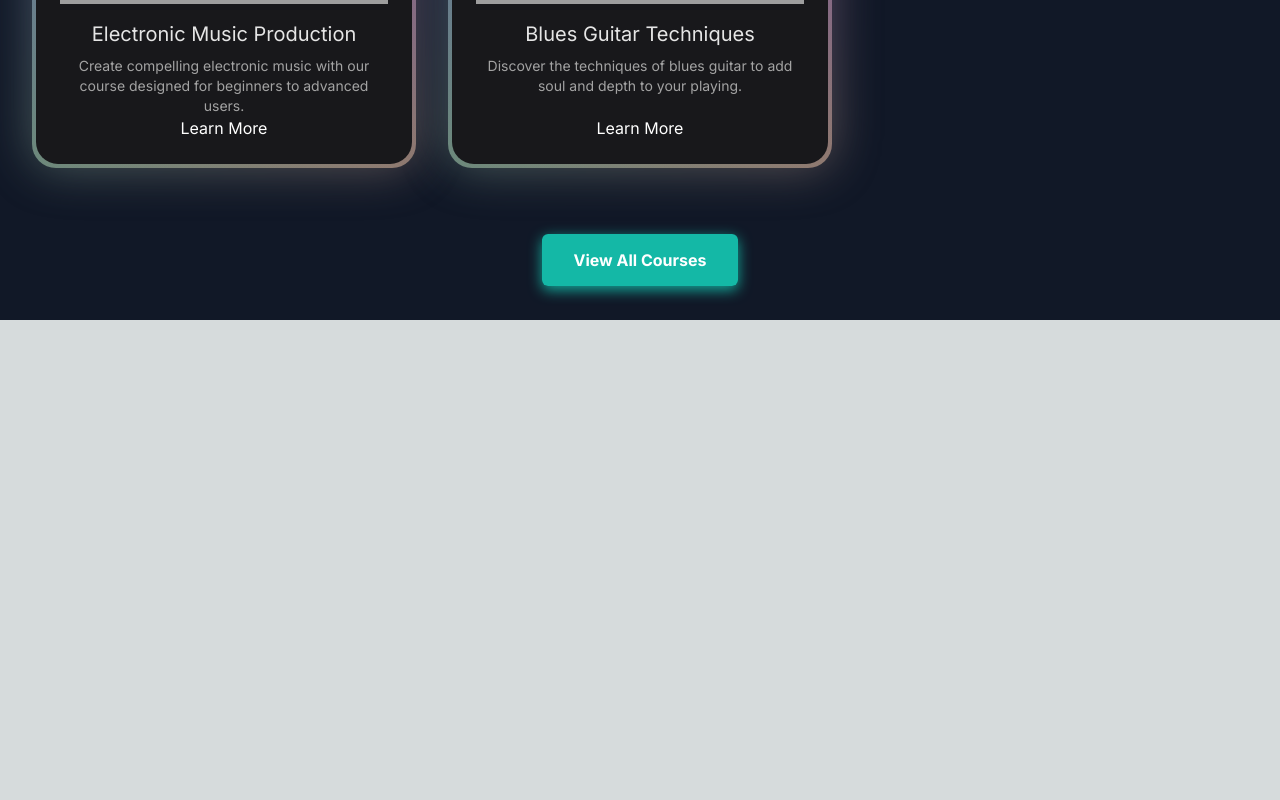
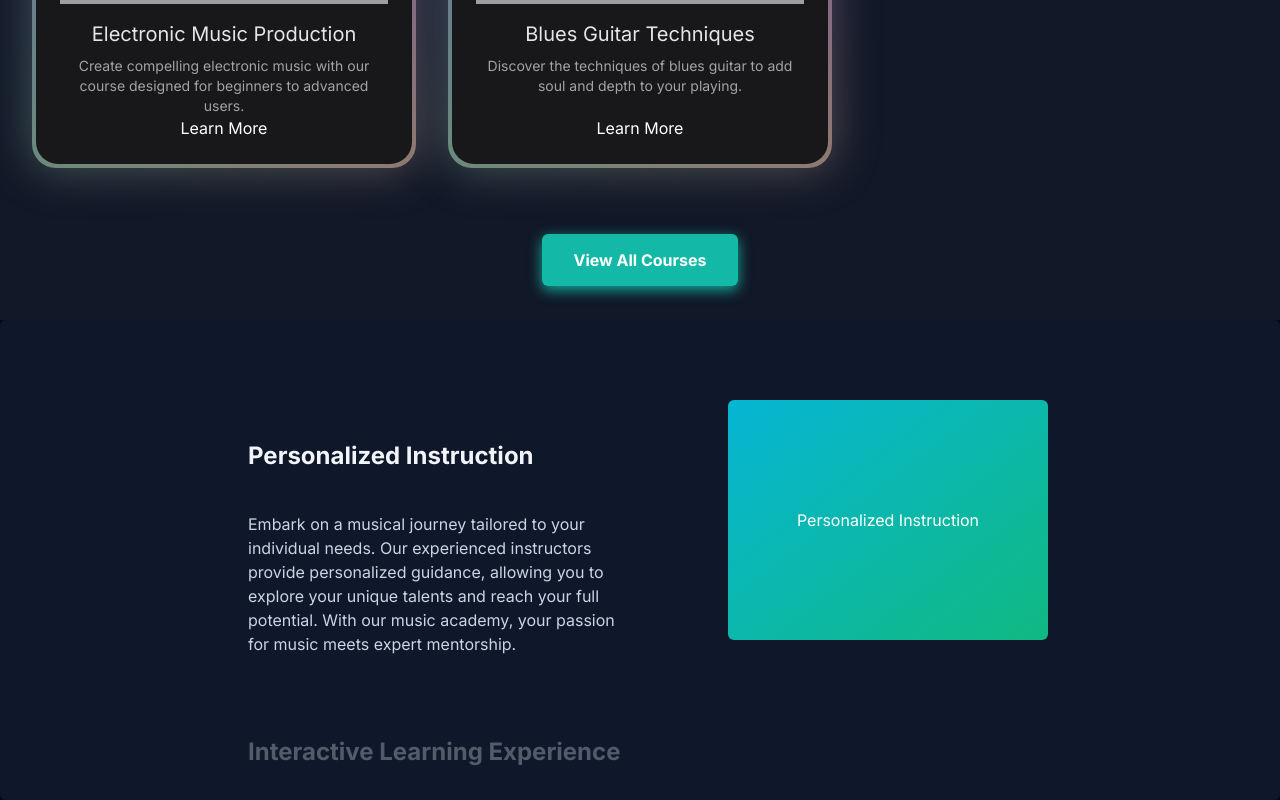
Before and after one commit to Mujeeb218353/Next-Music-App, a Next.js app: page / in a window 1280 px wide. Shown: the part 1540-2340 px from the top of the page. Before the commit the page ends 1860 px from the top, so only its background shows below. Built offline with nearby package versions, Linux system fonts and the light colour scheme; grey boxes are pictures that could not be loaded.

Commit message:
3rd commit

```diff
--- a/next.config.mjs
+++ b/next.config.mjs
@@ -27,6 +27,21 @@ const nextConfig = {
             hostname: 'cdn.mos.cms.futurecdn.net',
             port: '',
           },
+          {
+            protocol: 'https',
+            hostname: 'www.eschoolnews.com',
+            port: '',
+          },
+          {
+            protocol: 'https',
+            hostname: 'www.dublincity.ie',
+            port: '',
+          },
+          {
+            protocol: 'https',
+            hostname: 'images.squarespace-cdn.com',
+            port: '',
+          },
         ],
       },
 };
--- a/package.json
+++ b/package.json
@@ -14,6 +14,7 @@
     "next": "14.2.3",
     "react": "^18",
     "react-dom": "^18",
+    "sass": "^1.77.4",
     "tailwind-merge": "^2.3.0"
   },
   "devDependencies": {
--- a/src/app/page.tsx
+++ b/src/app/page.tsx
@@ -1,11 +1,13 @@
 import HeroSection from "@/components/HeroSection";
 import FeaturedCourses from "@/components/FeaturedCourses";
+import { WhyChooseUs } from "@/components/WhyChooseUs";
 
 export default function Home() {
   return (
     <main className="min-h-screen bg-black/[0.96] antialiased bg-grid-white/[0.02] text-white">
       <HeroSection />
       <FeaturedCourses/>
+      <WhyChooseUs/>
     </main>
   );
 }
--- a/src/components/FeaturedCourses.tsx
+++ b/src/components/FeaturedCourses.tsx
@@ -42,7 +42,6 @@ const FeaturedCourses = () => {
                     height="400"
                     width="400"
                     priority={true}
-                    className="object-contain"
                   />
                   <p className="text-lg sm:text-xl text-black mt-4 mb-2 dark:text-neutral-200">
                     {course.title}
--- /dev/null
+++ b/src/components/WhyChooseUs.tsx
@@ -0,0 +1,91 @@
+"use client";
+import React from "react";
+import { StickyScroll } from "./ui/sticky-scroll-reveal";
+import Image from "next/image";
+import './styles/WhyChooseUs.scss';
+
+const musicSchoolContent = [
+  {
+    title: "Personalized Instruction",
+    description:
+      "Embark on a musical journey tailored to your individual needs. Our experienced instructors provide personalized guidance, allowing you to explore your unique talents and reach your full potential. With our music academy, your passion for music meets expert mentorship.",
+    content: (
+      <div className="h-full w-full bg-[linear-gradient(to_bottom_right,var(--cyan-500),var(--emerald-500))] flex items-center justify-center text-white">
+        Personalized Instruction
+      </div>
+    ),
+  },
+  {
+    title: "Interactive Learning Experience",
+    description:
+      "Immerse yourself in an interactive learning environment that fosters creativity and engagement. Our music academy offers hands-on activities, collaborative projects, and live performances, allowing you to learn by doing and connect with fellow musicians.",
+    content: (
+      <div className="h-full w-full bg-[linear-gradient(to_bottom_right,var(--blue-500),var(--purple-500))] flex items-center justify-center text-white absolute">
+        <Image
+          src="https://www.eschoolnews.com/files/2021/03/online-music-education-tools.jpg"
+          alt="Interactive Learning Experience"
+          fill
+          sizes="(max-width: 768px) 100vw, (max-width: 1200px) 50vw, 33vw"
+        />
+      </div>
+    ),
+  },
+  {
+    title: "Cutting-Edge Curriculum",
+    description:
+      "Stay ahead of the curve with our cutting-edge curriculum designed to meet the demands of today's music industry. From music theory to performance techniques, our comprehensive program covers all aspects of music education, ensuring you have the skills and knowledge to succeed.",
+    content: (
+      <div className="h-full w-full bg-[linear-gradient(to_bottom_right,var(--orange-500),var(--yellow-500))] flex items-center justify-center text-white">
+        Cutting-Edge Curriculum
+      </div>
+    ),
+  },
+  {
+    title: "Expansive Resource Library",
+    description:
+      "Access a wealth of resources to support your musical journey. Our music academy provides a vast library of sheet music, recordings, tutorials, and more, giving you the tools you need to explore new genres, refine your skills, and broaden your musical horizons.",
+    content: (
+      <div className="h-full w-full bg-[linear-gradient(to_bottom_right,var(--green-500),var(--teal-500))] flex items-center justify-center text-white absolute">
+        <Image
+          src="https://www.dublincity.ie/sites/default/files/styles/inline_image/public/2020-10/central-library-music-1024px.jpg.webp?itok=QJJMQUSV"
+          alt="Expansive Resource Library"
+          fill
+          sizes="(max-width: 768px) 100vw, (max-width: 1200px) 50vw, 33vw"
+        />
+      </div>
+    ),
+  },
+  {
+    title: "Live Performances",
+    description:
+      "Experience the thrill of live music performances and showcase your talents on stage. Our music academy provides numerous opportunities for students to perform in concerts, recitals, and festivals, allowing you to share your passion for music with others.",
+    content: (
+      <div className="h-full w-full bg-[linear-gradient(to_bottom_right,var(--pink-500),var(--red-500))] flex items-center justify-center text-white">
+        Live Performances
+      </div>
+    ),
+  },
+  {
+    title: "Community Engagement",
+    description:
+      "Join a vibrant community of musicians and music enthusiasts. Our music academy fosters connections through workshops, masterclasses, and networking events, providing you with a supportive environment to grow and thrive as an artist.",
+    content: (
+      <div className="h-full w-full bg-[linear-gradient(to_bottom_right,var(--indigo-500),var(--blue-500))] flex items-center justify-center text-white absolute">
+        <Image
+          src="https://images.squarespace-cdn.com/content/v1/58609cf9bebafb6533a3d8be/1482757304032-6OVUMTKTHJV0GQUJ5K1A/image-asset.jpeg"
+          alt="Community Engagement"
+          fill
+          sizes="(max-width: 768px) 100vw, (max-width: 1200px) 50vw, 33vw"
+        />
+      </div>
+    ),
+  },
+];
+
+export function WhyChooseUs() {
+  return (
+    <div>
+      <StickyScroll content={musicSchoolContent} />
+    </div>
+  );
+}
--- /dev/null
+++ b/src/components/styles/WhyChooseUs.scss
@@ -0,0 +1,11 @@
+.scrollbar-adjust {
+  &::-webkit-scrollbar {
+    width: 7px;
+    border-radius: 5px;
+  }
+  &::-webkit-scrollbar-thumb {
+    border-radius: 5px;
+    background-color: rgb(167, 167, 167);
+    margin-right: 5px;
+  }
+}
--- /dev/null
+++ b/src/components/ui/sticky-scroll-reveal.tsx
@@ -0,0 +1,105 @@
+"use client";
+import React, { useRef } from "react";
+import { useMotionValueEvent, useScroll } from "framer-motion";
+import { motion } from "framer-motion";
+import { cn } from "@/utils/cn";
+
+export const StickyScroll = ({
+  content,
+  contentClassName,
+}: {
+  content: {
+    title: string;
+    description: string;
+    content?: React.ReactNode | any;
+  }[];
+  contentClassName?: string;
+}) => {
+  const [activeCard, setActiveCard] = React.useState(0);
+  const ref = useRef<any>(null);
+  const { scrollYProgress } = useScroll({
+    // uncomment line 22 and comment line 23 if you DONT want the overflow container and want to have it change on the entire page scroll
+    // target: ref
+    container: ref,
+    offset: ["start start", "end start"],
+  });
+  const cardLength = content.length;
+
+  useMotionValueEvent(scrollYProgress, "change", (latest) => {
+    const cardsBreakpoints = content.map((_, index) => index / cardLength);
+    const closestBreakpointIndex = cardsBreakpoints.reduce(
+      (acc, breakpoint, index) => {
+        const distance = Math.abs(latest - breakpoint);
+        if (distance < Math.abs(latest - cardsBreakpoints[acc])) {
+          return index;
+        }
+        return acc;
+      },
+      0
+    );
+    setActiveCard(closestBreakpointIndex);
+  });
+
+  const backgroundColors = [
+    "var(--slate-900)",
+    "var(--black)",
+    "var(--neutral-900)",
+  ];
+  const linearGradients = [
+    "linear-gradient(to bottom right, var(--cyan-500), var(--emerald-500))",
+    "linear-gradient(to bottom right, var(--pink-500), var(--indigo-500))",
+    "linear-gradient(to bottom right, var(--orange-500), var(--yellow-500))",
+  ];
+  return (
+    <motion.div
+      animate={{
+        backgroundColor: backgroundColors[activeCard % backgroundColors.length],
+      }}
+      className="h-[30rem] overflow-y-auto flex justify-center relative space-x-20 rounded-md py-10 scrollbar-adjust"
+      ref={ref}
+    >
+      <div className="div relative flex items-start px-4">
+        <div className="max-w-2xl">
+          {content.map((item, index) => (
+            <div key={item.title + index} className="my-20">
+              <motion.h2
+                initial={{
+                  opacity: 0,
+                }}
+                animate={{
+                  opacity: activeCard === index ? 1 : 0.3,
+                }}
+                className="text-2xl font-bold text-slate-100"
+              >
+                {item.title}
+              </motion.h2>
+              <motion.p
+                initial={{
+                  opacity: 0,
+                }}
+                animate={{
+                  opacity: activeCard === index ? 1 : 0.3,
+                }}
+                className="text-kg text-slate-300 max-w-sm mt-10"
+              >
+                {item.description}
+              </motion.p>
+            </div>
+          ))}
+          <div className="h-40" />
+        </div>
+      </div>
+      <motion.div
+        animate={{
+          background: linearGradients[activeCard % linearGradients.length],
+        }}
+        className={cn(
+          "hidden lg:block h-60 w-80 rounded-md bg-white sticky top-10 overflow-hidden",
+          contentClassName
+        )}
+      >
+        {content[activeCard].content ?? null}
+      </motion.div>
+    </motion.div>
+  );
+};
```
Also changed, not shown: src/components/images/icon.png (added), 1 other file (tests, documents, lock files or other folders).
